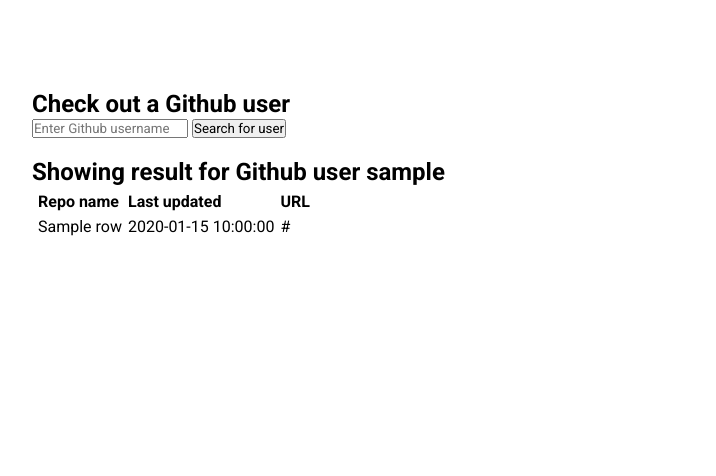
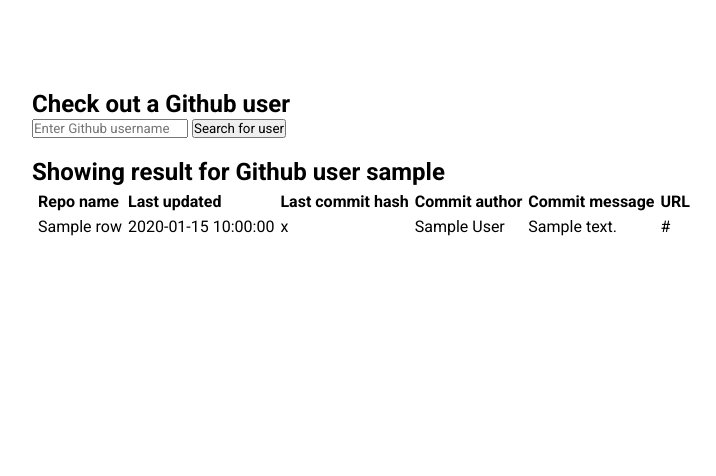
Before and after one commit to palmwi2010/imp_flask, a Flask app: template templates/ghapi.html in a window 1280 px wide. Shown: the part 138-614 px from the top of the page, without its empty margins (248-964 px from the left). Run offline with Flask 3, Linux system fonts and the light colour scheme; the template is opened without the code that fills it: most values are stand-ins (such as "Sample title", 1, 10 or a date in 2020).

Commit message:
added commit data

```diff
--- a/app.py
+++ b/app.py
@@ -37,19 +37,28 @@
     if response.status_code == 200:
         repos = response.json()
         return repos
+    return []
 
 def make_commit_request(commit_url):
+    """Returns the latest commit"""
+    commit_url = commit_url.replace("{/sha}", "")
+    print(commit_url)
     response = requests.get(commit_url)
     if response.status_code == 200:
-        commit_data = response.json()
+        data = response.json()
+        if len(data) > 0:
+            return data[0]
+    return {}
+
+def get_result_object(data):
+    result = []
+    for row in data[:1]:
+        repo_name = row["full_name"].split("/")[1]
+        commit_data = make_commit_request(row["commits_url"])
         print(commit_data)
-
-def format_result(data):
-    result = []
-    for row in data:
-        repo_name = row["full_name"].split("/")[1]
-        make_commit_request(row["commits_url"])
-        new_dict = {"repo_name": repo_name, "updated_at": row["updated_at"], "url": row["html_url"]}
+        new_dict = {"repo_name": repo_name, "updated_at": row["updated_at"], "hash": commit_data["sha"],
+                    "author": commit_data["commit"]["author"]["name"], "message": commit_data["commit"]["message"],
+                    "url": row["html_url"], }
         result.append(new_dict)
     return result
 
@@ -58,7 +67,7 @@
 def githubapi():
     if request.method == "POST":
         username = request.form.get("ghusername")
-        data = format_result(make_request(username))
+        data = get_result_object(make_request(username))
         return render_template("ghapi.html", username=username, data=data)
 
     return render_template("ghapi.html")
--- a/templates/ghapi.html
+++ b/templates/ghapi.html
@@ -17,6 +17,7 @@
                 <input type="text" placeholder="Enter Github username" name="ghusername">
 			    <button type="submit">Search for user</button>
             </form>
+
         {% if username %}
             <h2>Showing result for Github user {{username}}</h2>
 
@@ -24,6 +25,9 @@
 				<tr>
 					<th>Repo name</th>
 					<th>Last updated</th>
+					<th>Last commit hash</th>
+					<th>Commit author</th>
+					<th>Commit message</th>
 					<th>URL</th>
 				</tr>
 
@@ -34,6 +38,15 @@
 					</td>
 					<td>
 						{{row['updated_at']}}
+					</td>
+					<td>
+						{{row['hash']}}
+					</td>
+					<td>
+						{{row['author']}}
+					</td>
+					<td>
+						{{row['message']}}
 					</td>
 					<td>
 						{{row['url']}}
```
